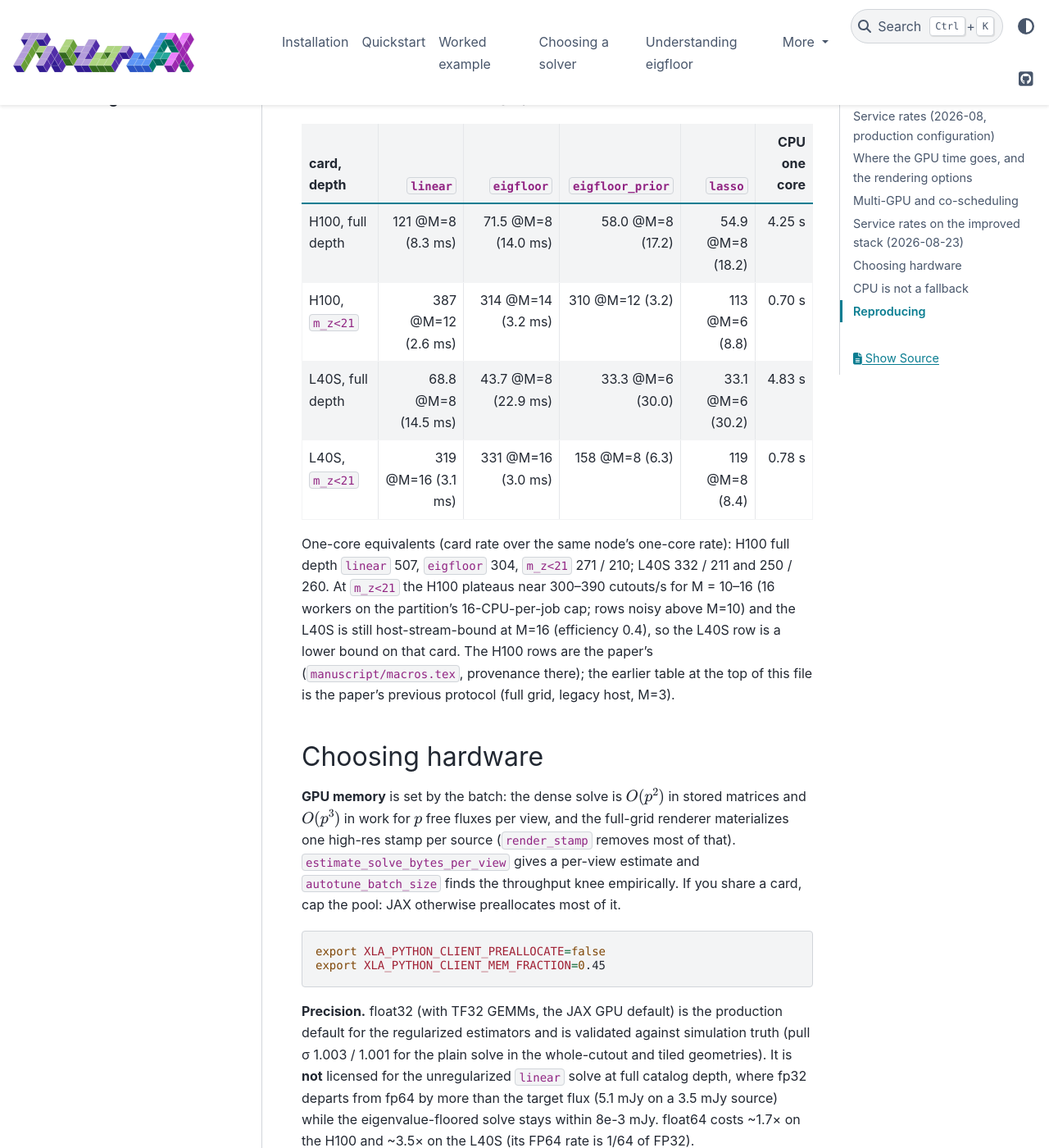
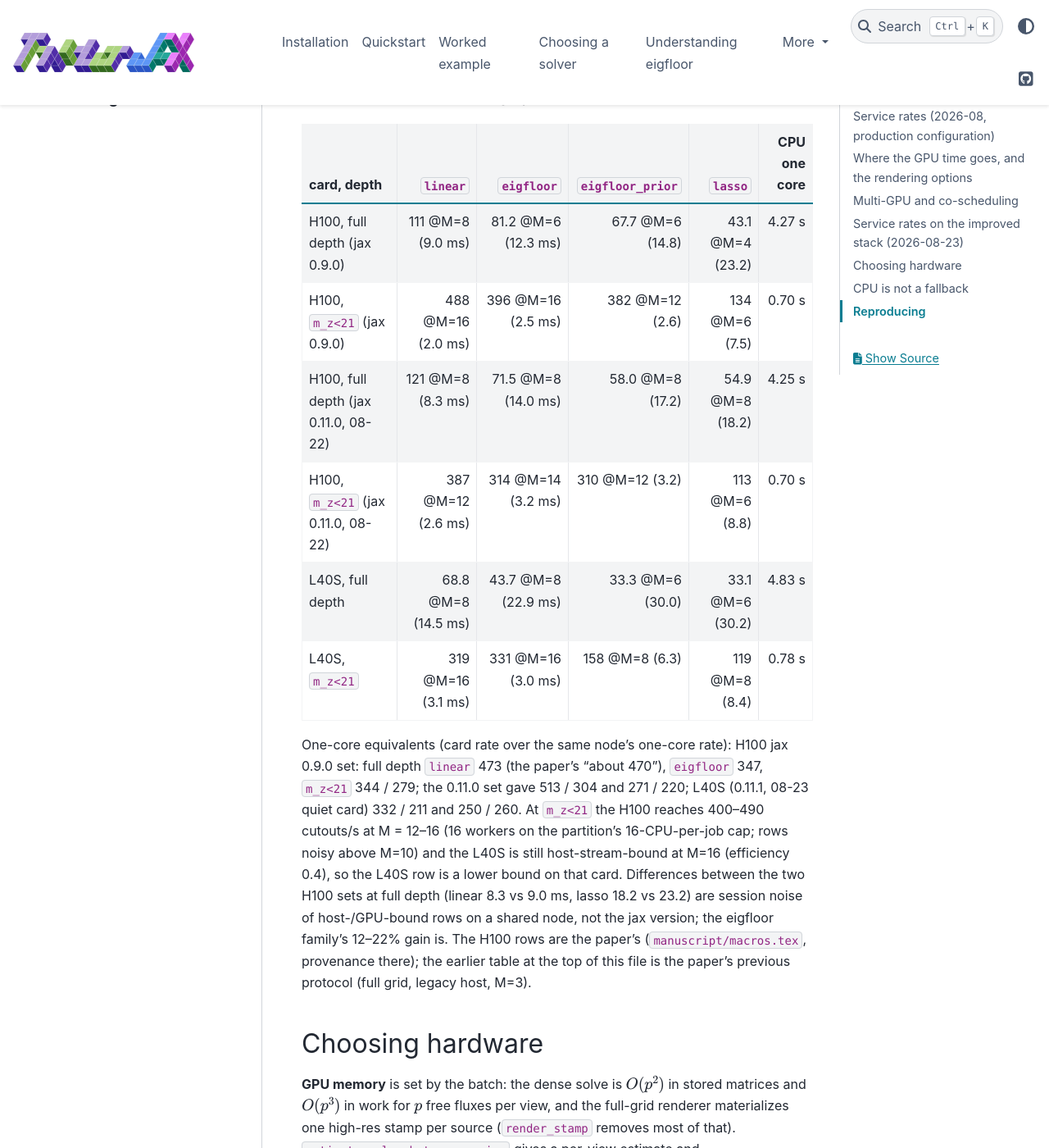
Before and after one commit to hbahk/tractor-jax, a Sphinx documentation site: the page built from docs/performance.md, in a window 1280 px wide and 1400 px high, scrolled down 5194 px. Shown: the whole window at 82% size. Built offline with Sphinx 7.4.7 and the PyData theme 0.15.4, drawn with Linux system fonts in a browser that asks for light colours.

Commit message:
docs(performance): H100 rows on the jax 0.9.0 stack (paper set) next to the 0.11.0 rows

```diff
--- a/docs/performance.md
+++ b/docs/performance.md
@@ -181,17 +181,23 @@ of the same node, K=1.
 
 | card, depth | `linear` | `eigfloor` | `eigfloor_prior` | `lasso` | CPU one core |
 |---|---:|---:|---:|---:|---:|
-| H100, full depth | 121 @M=8 (8.3 ms) | 71.5 @M=8 (14.0 ms) | 58.0 @M=8 (17.2) | 54.9 @M=8 (18.2) | 4.25 s |
-| H100, `m_z<21` | 387 @M=12 (2.6 ms) | 314 @M=14 (3.2 ms) | 310 @M=12 (3.2) | 113 @M=6 (8.8) | 0.70 s |
+| H100, full depth (jax 0.9.0) | 111 @M=8 (9.0 ms) | 81.2 @M=6 (12.3 ms) | 67.7 @M=6 (14.8) | 43.1 @M=4 (23.2) | 4.27 s |
+| H100, `m_z<21` (jax 0.9.0) | 488 @M=16 (2.0 ms) | 396 @M=16 (2.5 ms) | 382 @M=12 (2.6) | 134 @M=6 (7.5) | 0.70 s |
+| H100, full depth (jax 0.11.0, 08-22) | 121 @M=8 (8.3 ms) | 71.5 @M=8 (14.0 ms) | 58.0 @M=8 (17.2) | 54.9 @M=8 (18.2) | 4.25 s |
+| H100, `m_z<21` (jax 0.11.0, 08-22) | 387 @M=12 (2.6 ms) | 314 @M=14 (3.2 ms) | 310 @M=12 (3.2) | 113 @M=6 (8.8) | 0.70 s |
 | L40S, full depth | 68.8 @M=8 (14.5 ms) | 43.7 @M=8 (22.9 ms) | 33.3 @M=6 (30.0) | 33.1 @M=6 (30.2) | 4.83 s |
 | L40S, `m_z<21` | 319 @M=16 (3.1 ms) | 331 @M=16 (3.0 ms) | 158 @M=8 (6.3) | 119 @M=8 (8.4) | 0.78 s |
 
 One-core equivalents (card rate over the same node's one-core rate): H100
-full depth `linear` 507, `eigfloor` 304, `m_z<21` 271 / 210; L40S 332 / 211
-and 250 / 260. At `m_z<21` the H100 plateaus near 300–390 cutouts/s for
-M = 10–16 (16 workers on the partition's 16-CPU-per-job cap; rows noisy
-above M=10) and the L40S is still host-stream-bound at M=16 (efficiency 0.4),
-so the L40S row is a lower bound on that card. The H100 rows are the paper's
+jax 0.9.0 set: full depth `linear` 473 (the paper's "about 470"), `eigfloor`
+347, `m_z<21` 344 / 279; the 0.11.0 set gave 513 / 304 and 271 / 220; L40S
+(0.11.1, 08-23 quiet card) 332 / 211 and 250 / 260. At `m_z<21` the H100
+reaches 400–490 cutouts/s at M = 12–16 (16 workers on the partition's
+16-CPU-per-job cap; rows noisy above M=10) and the L40S is still
+host-stream-bound at M=16 (efficiency 0.4), so the L40S row is a lower bound
+on that card. Differences between the two H100 sets at full depth (linear
+8.3 vs 9.0 ms, lasso 18.2 vs 23.2) are session noise of host-/GPU-bound rows
+on a shared node, not the jax version; the eigfloor family's 12–22% gain is. The H100 rows are the paper's
 (`manuscript/macros.tex`, provenance there); the earlier table at the top of
 this file is the paper's previous protocol (full grid, legacy host, M=3).
 
```
